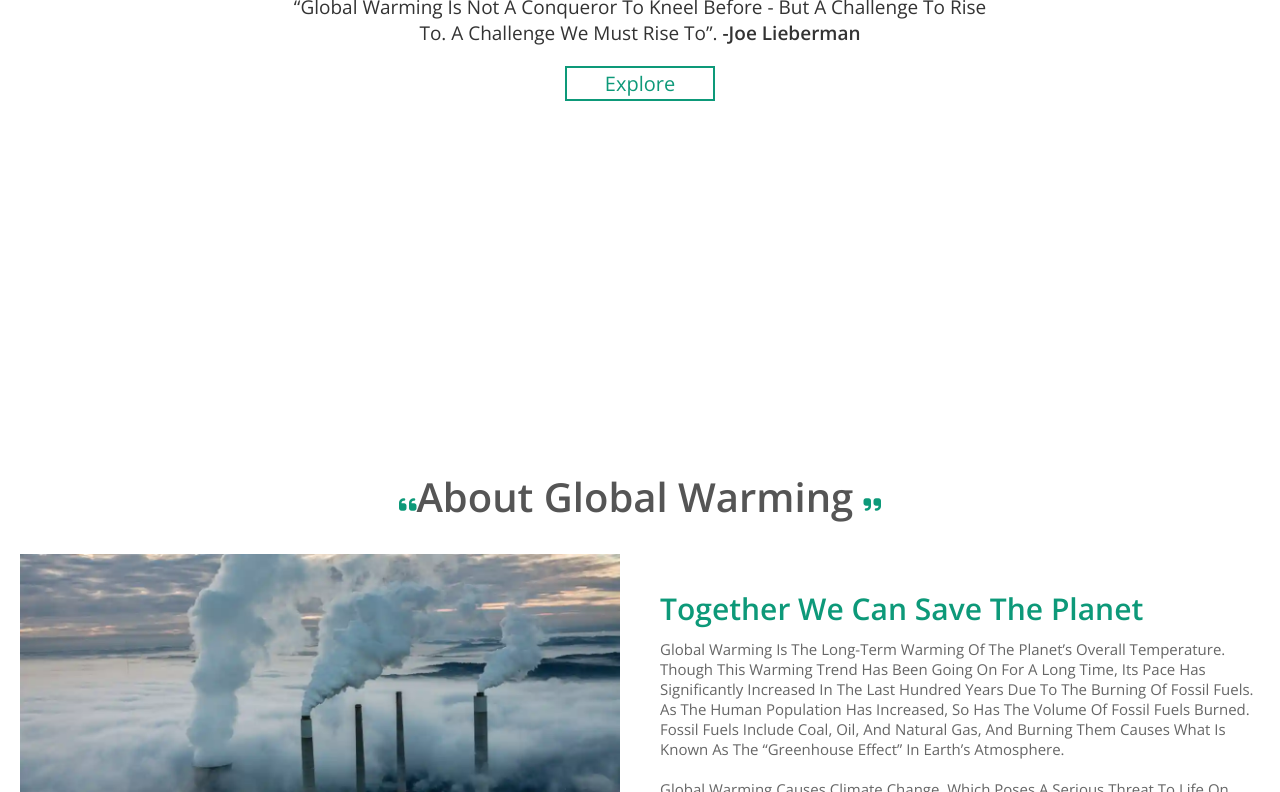
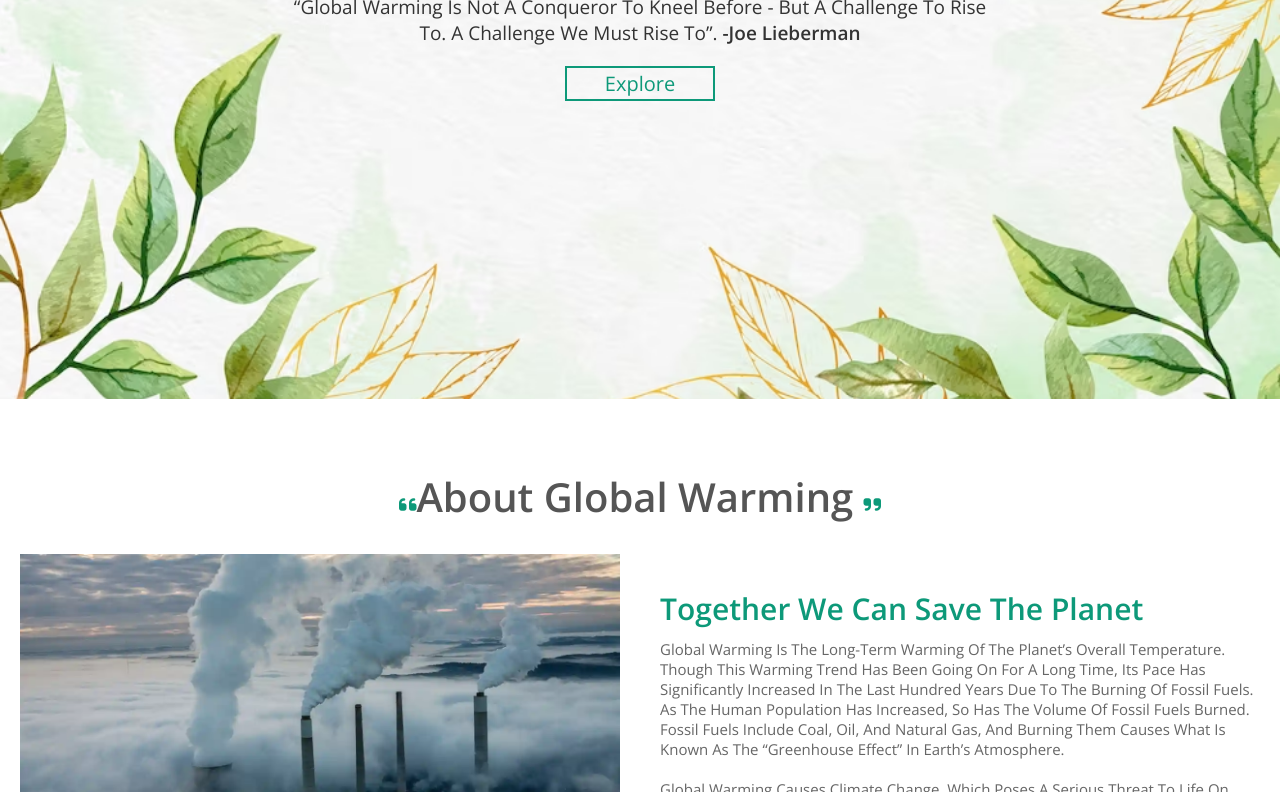
Before and after one commit to Bitwise-AR/CHE-Project, a plain HTML site: page index.html in a window 1280 px wide. Shown: the part 401-1193 px from the top of the page. Drawn offline with nearby package versions, Linux system fonts and the light colour scheme.

Commit message:
Update style.css

```diff
--- a/style.css
+++ b/style.css
@@ -141,7 +141,7 @@ header .fa-bars{
     display: flex;
     align-items: center;
     justify-content: center;
-    background: url(leaves-background-with-metallic-foil_79603-914.avif) no-repeat;
+    background: url(./Images/leaves-background-with-metallic-foil_79603-914.avif) no-repeat;
     background-size: cover;
     background-position: center;
 }
```
